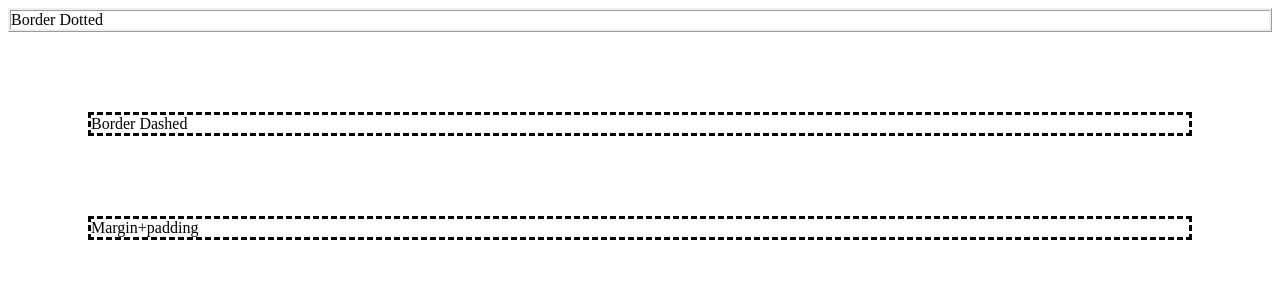
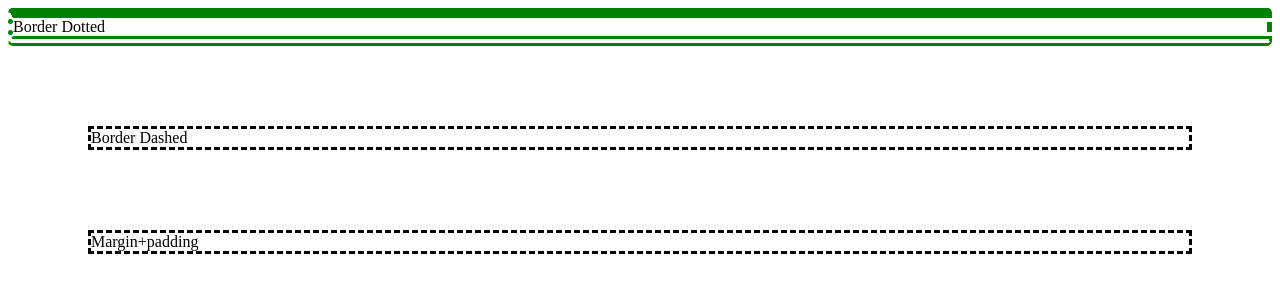
Before and after one commit to kamalnorizan/learnCSS, a plain HTML site: page borders_margins_padding.html in a window 1280 px wide. Drawn offline with Linux system fonts and the light colour scheme.

Commit message:
border properties

```diff
--- a/borders_margins_padding.html
+++ b/borders_margins_padding.html
@@ -16,7 +16,13 @@
         }
 
         .borderSolid{
-            border-style: solid;
+            border-top-style: solid;
+            border-right-style: dashed;
+            border-left-style: dotted;
+            border-bottom-style: double;
+            border-width: 10px 5px;
+            border-color: green;
+            border-radius: 5px;
         }
 
         .borderDouble{
@@ -48,7 +54,7 @@
     </style>
 </head>
 <body>
-    <div class="borderridge paddingClass">
+    <div class="borderSolid paddingClass">
         Border Dotted
     </div>
     <div class="borderDashed marginClass">
```
